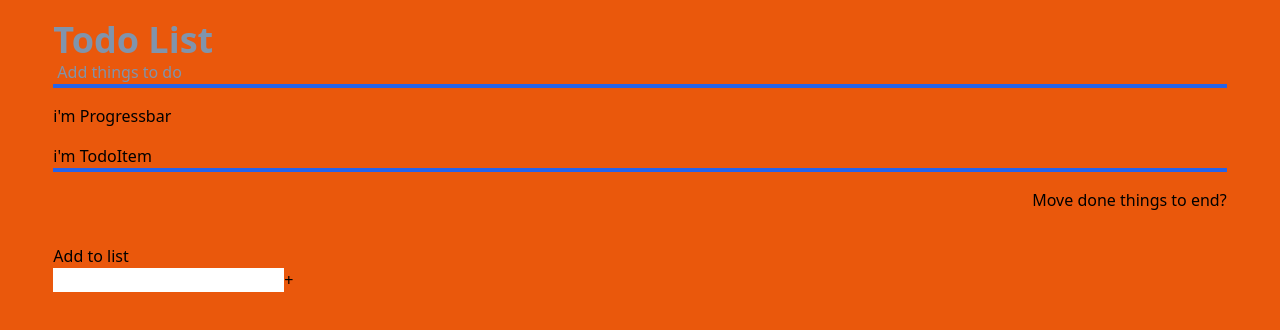
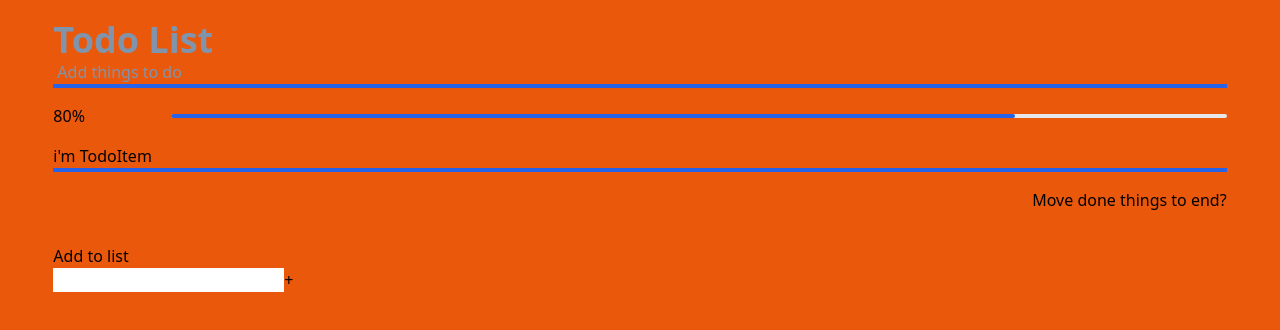
Before and after one commit to s10614165/sat-InterView, a React (Vite) app: page / in a window 1280 px wide. Shown: the top 330 px of the page. Built offline with nearby package versions, Linux system fonts and the light colour scheme.

Commit message:
feat Progressbar layout

```diff
--- a/src/component/Progressbar.jsx
+++ b/src/component/Progressbar.jsx
@@ -1,8 +1,22 @@
 import React from 'react'
 
 const Progressbar = () => {
+  const percent =80
   return (
-    <div className='mt-4'>i'm Progressbar</div>
+    <div className='mt-4'>
+    <div className='flex flex-row justify-between'>
+    <div > {`${percent}%`}</div>
+   <div className='w-[90%] flex items-center'>
+   <div className="w-full bg-gray-200 rounded-full dark:bg-gray-700">
+     <div className={`bg-blue-600 text-xs font-medium text-blue-100 text-center p-0.5 leading-none rounded-full`}
+     style={{width: percent +'%'}}>
+     </div>
+     </div>
+   </div>
+    </div>
+
+
+    </div>
   )
 }
 
```
